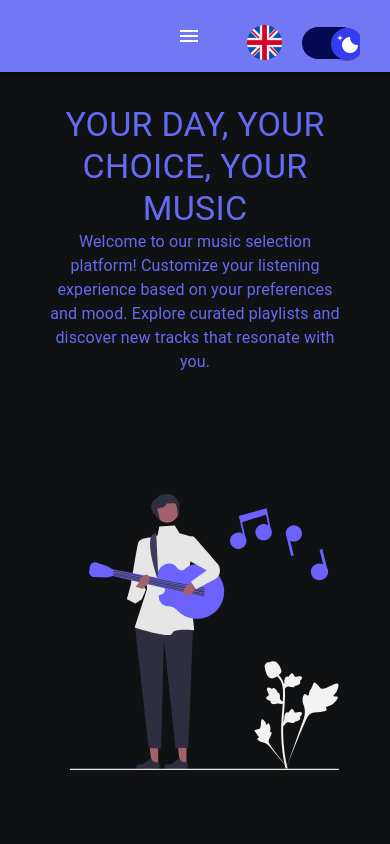
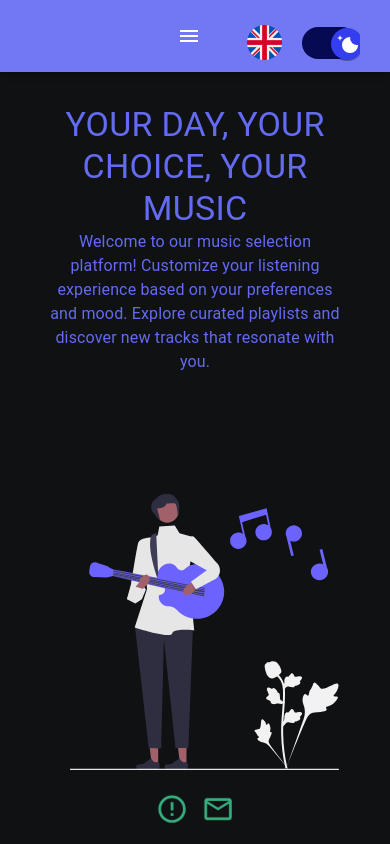
Before and after one commit to proga-react-practice/alpha-team-project, a React (Vite) app: page /home in a window 390 px wide. Built offline with nearby package versions, Linux system fonts and the light colour scheme; what ldrs would draw is missing.

Commit message:
add contact form navigation

```diff
--- a/src/components/pages/Home.tsx
+++ b/src/components/pages/Home.tsx
@@ -1,16 +1,32 @@
-import { Box, Typography, useTheme, useMediaQuery } from "@mui/material";
-import Timeline from "./Timeline";
+import { Box, Typography, Modal, IconButton, Tooltip, useTheme, useMediaQuery } from "@mui/material";
+import { useNavigate } from "react-router-dom";
+import Timeline from "./Time";
 import violet from "../../img/violet.svg";
 import green from "../../img/green.svg";
 import { useLanguage } from "../LanguageContext";
 import ErrorOutlineIcon from "@mui/icons-material/ErrorOutline";
+import CloseIcon from "@mui/icons-material/Close";
+import MailOutlineIcon from "@mui/icons-material/MailOutline";
 import { useThemeCustom } from "../../theme/ThemeContext";
+import { useState } from "react";
+import { routes } from "../Routes";
+
 export default function Home() {
+  const navigate = useNavigate();
   const theme = useTheme();
   const { darkMode } = useThemeCustom();
   const imagePath = darkMode ? violet : green;
   const isMobile = useMediaQuery(theme.breakpoints.down("sm"));
   const { translations } = useLanguage();
+  const [open, setOpen] = useState(false);
+
+  const handleOpen = () => setOpen(true);
+  const handleClose = () => setOpen(false);
+
+  const redirectToContactForm = () => {
+    navigate(routes.contact);
+  };
+
   return (
     <Box
       sx={{
@@ -63,41 +79,103 @@ export default function Home() {
             style={{
               marginTop: isMobile ? "120px" : "100px",
               marginLeft: isMobile ? "7%" : "40%",
-              width: isMobile ? "100%" : "100%",
+              width: "100%",
               height: "auto",
               maxHeight: "50%",
             }}
           />
         </Box>
       </Box>
+
+      <Modal open={open} onClose={handleClose}>
+        <Box
+          sx={{
+            position: "absolute",
+            top: "50%",
+            left: "50%",
+            transform: "translate(-50%, -50%)",
+            width: "80%",
+            bgcolor: "background.paper",
+            border: "2px solid #000",
+            boxShadow: 24,
+            p: 4,
+            borderRadius: 3,
+            textAlign: "center",
+          }}
+        >
+          <IconButton
+            sx={{ position: "absolute", top: 8, right: 8 }}
+            onClick={handleClose}
+          >
+            <CloseIcon />
+          </IconButton>
+          <Typography variant="h6" gutterBottom>
+            {translations.home.alert1}
+          </Typography>
+          <Typography variant="h6" gutterBottom>
+            {translations.home.alert2}
+          </Typography>
+        </Box>
+      </Modal>
+
+      <Box sx={{ display: "flex", alignItems: "center", marginTop: 2 }}>
+        <Tooltip title={translations.home.alerticon} arrow>
+          <IconButton
+            onClick={handleOpen}
+            sx={{
+              animation: 'pulse 1.5s infinite',
+              '@keyframes pulse': {
+                '0%': {
+                  transform: 'scale(1)',
+                  color: theme.palette.text.primary,
+                },
+                '50%': {
+                  transform: 'scale(1.2)',
+                  color: theme.palette.primary.main,
+                },
+                '100%': {
+                  transform: 'scale(1)',
+                  color: theme.palette.text.primary,
+                },
+              },
+            }}
+          >
+            <ErrorOutlineIcon sx={{ width: 30, height: 30 }} />
+          </IconButton>
+        </Tooltip>
+        <Tooltip title={translations.home.emailicon} arrow>
+          <IconButton
+            onClick={redirectToContactForm}
+            sx={{
+              animation: 'pulse 1.5s infinite',
+              '@keyframes pulse': {
+                '0%': {
+                  transform: 'scale(1)',
+                  color: theme.palette.text.primary,
+                },
+                '50%': {
+                  transform: 'scale(1.2)',
+                  color: theme.palette.secondary.main,
+                },
+                '100%': {
+                  transform: 'scale(1)',
+                  color: theme.palette.text.primary,
+                },
+              },
+            }}
+          >
+            <MailOutlineIcon sx={{ width: 30, height: 30 }} />
+          </IconButton>
+        </Tooltip>
+      </Box>
     </Box>
   );
 }
 
 function OutlinedTimeline() {
-  const { translations } = useLanguage();
   return (
     <Box>
       <Timeline />
-      <Box
-        sx={{
-          textAlign: "center",
-          marginTop: 5,
-          border: "3px solid #ccc",
-          borderRadius: 3,
-        }}
-      >
-        <ErrorOutlineIcon sx={{ width: 40, height: 40, marginTop: 1 }} />
-        <Box sx={{ margin: 1 }}>
-          <Typography variant="h6" gutterBottom>
-            {translations.home.alert1}
-          </Typography>
-          <Typography variant="h6" gutterBottom>
-            {" "}
-            {translations.home.alert2}
-          </Typography>
-        </Box>
-      </Box>
     </Box>
   );
 }
```
